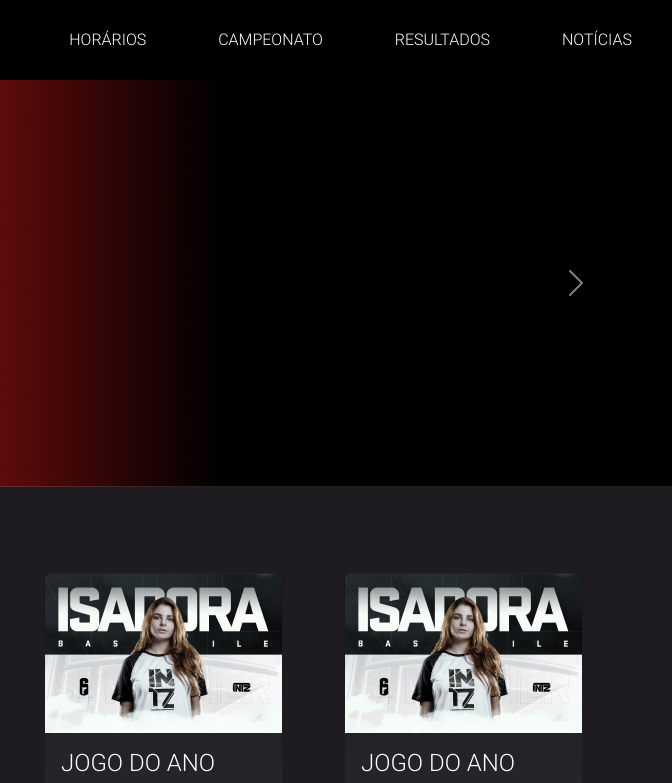
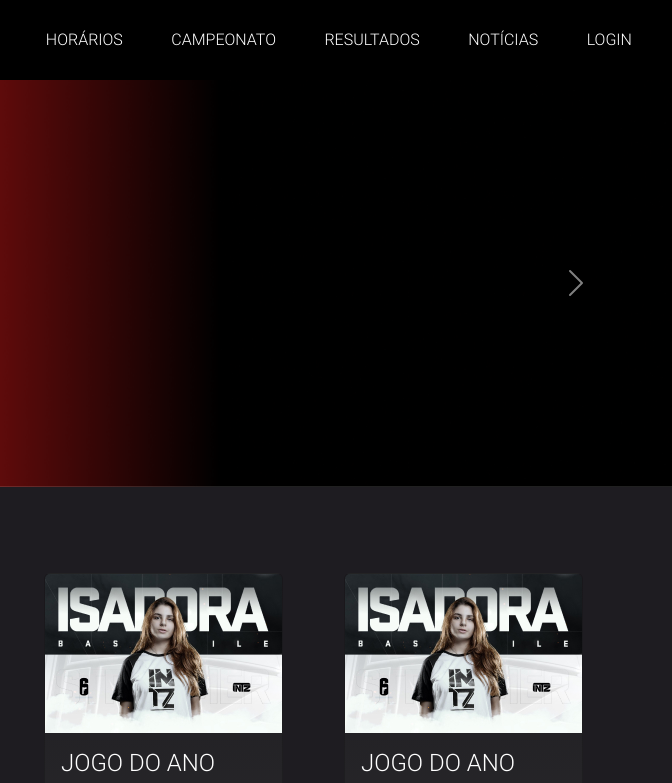
Before and after one commit to eduardocostaprofessor/E-players_FE8_FS12, a plain HTML site: page index.html in a window 1280 px wide. Shown: the top 783 px of the page, 608-1280 px from the left. Drawn offline with nearby package versions, Linux system fonts and the light colour scheme.

Commit message:
Insere o link de login

```diff
--- a/index.html
+++ b/index.html
@@ -25,6 +25,7 @@
                 <a class="menu-item" href="#">Campeonato</a>
                 <a class="menu-item" href="#">Resultados</a>
                 <a class="menu-item" href="#">Notícias</a>
+                <a class="menu-item" href="login.html" target="_self">Login</a>
             </nav>
 
             <!-- menu hamburger -->
```
